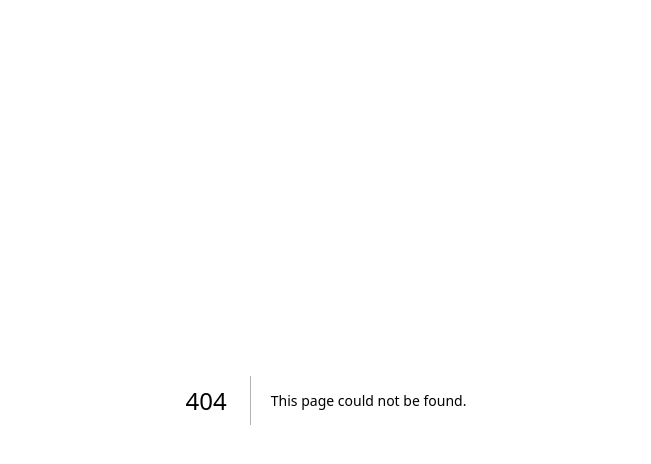
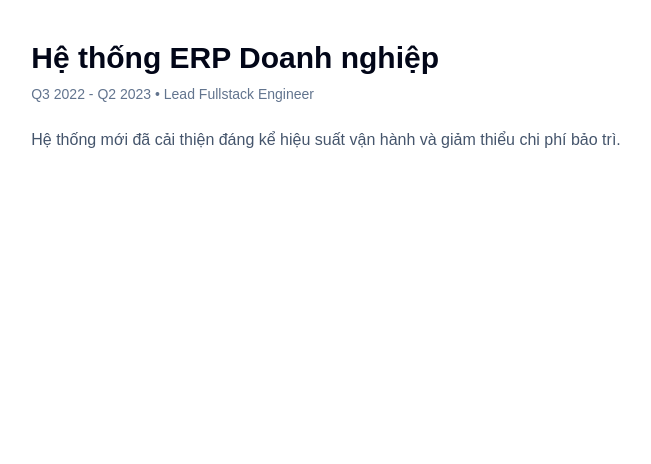
Before and after one commit to DBPCod/Portfolio, a Next.js app in the folder portfolio/: page /project/he-thong-erp-doanh-nghiep in a window 1280 px wide. Before the commit this address had no page. Shown: the top 464 px of the page, without its empty margins (314-965 px from the left). Built offline with nearby package versions, Linux system fonts and the light colour scheme.

Commit message:
feat: tạo data giả và cấu trúc chi tiết dự án

```diff
--- a/portfolio/app/dashboard/_components/FeaturedProjects.tsx
+++ b/portfolio/app/dashboard/_components/FeaturedProjects.tsx
@@ -1,27 +1,18 @@
 import { FontAwesomeIcon } from '@fortawesome/react-fontawesome';
 import { library } from '@fortawesome/fontawesome-svg-core';
 import { faArrowRight } from '@fortawesome/free-solid-svg-icons';
-
-const featuredProjects = [
-  {
-    title: "Hệ thống ERP Doanh nghiệp",
-    description: "Nền tảng quản lý tài chính và vận hành cho doanh nghiệp lớn.",
-    technologies: ["AWS", "Tailwind", "PostgreSQL"],
-    image: "/assets/loading.jpg",
-  },
-  {
-    title: "Nền tảng Fintech Core",
-    description: "Giải pháp giao dịch và vận hành ngân hàng số tập trung vào bảo mật.",
-    technologies: ["React", "Node.js", "Redis"],
-    image: "/assets/loading.jpg",
-  },
-  {
-    title: "Sales Dashboard Analytics",
-    description: "Bảng điều khiển dữ liệu giúp phân tích hiệu suất và ra quyết định nhanh.",
-    technologies: ["TypeScript", "AWS", "Docker"],
-    image: "/assets/loading.jpg",
-  },
-];
+import Link from 'next/link';
+import { PROJECTS_DATA } from '@/libs/data/projects.data';
+const featuredProjects = Object.values(PROJECTS_DATA).map((p) => ({
+  title: p.title,
+  description: p.subtitle ?? p.overview?.result?.description ?? '',
+  technologies: [
+    ...(p.technologies?.frontend ?? []),
+    ...(p.technologies?.backend ?? []),
+  ].slice(0, 3),
+  image: p.mainMockup ?? '/assets/loading.jpg',
+  slug: p.slug,
+}));
 
 export default function FeaturedProjects() {
 
@@ -37,39 +28,49 @@ export default function FeaturedProjects() {
       <div className="grid gap-6 md:grid-cols-3">
         {featuredProjects.map((project) => (
           <article
-            key={project.title}
+            key={project.slug}
             className="flex h-full flex-col rounded-3xl border border-slate-200 bg-white shadow-sm transition-all duration-300 ease-in-out hover:-translate-y-2 hover:shadow-2xl"
           >
-            <div className="h-48 min-h-[180px] overflow-hidden rounded-t-3xl bg-slate-100">
+            <div className="group h-48 min-h-[180px] overflow-hidden rounded-t-3xl bg-slate-100">
               <img
                 src={project.image}
                 alt={project.title}
-                className="h-full w-full object-cover object-center transition-transform duration-500 hover:scale-105"
+                onError={(e) => {
+                  (e.target as HTMLImageElement).src = "/assets/loading.jpg";
+                }}
+                className="h-full w-full object-cover object-center transition-transform duration-500 group-hover:scale-110"
               />
             </div>
+
             <div className="flex flex-1 flex-col gap-5 p-6">
               <div className="flex flex-wrap gap-2">
                 {project.technologies.map((tech) => (
                   <span
                     key={tech}
-                    className="rounded-full border border-slate-200 bg-slate-100 px-3 py-1 text-xs font-semibold uppercase tracking-wider  text-slate-600"
+                    className="rounded-full border border-slate-200 bg-slate-100 px-3 py-1 text-xs font-semibold uppercase tracking-wider text-slate-600"
                   >
                     {tech}
                   </span>
                 ))}
               </div>
+
               <div className="space-y-3">
-                <h3 className="text-xl font-semibold text-slate-950">{project.title}</h3>
-                <p className="text-sm leading-6 text-slate-600">{project.description}</p>
+                <h3 className="text-xl font-semibold text-slate-950">
+                  {project.title}
+                </h3>
+                <p className="text-sm leading-6 text-slate-600">
+                  {project.description}
+                </p>
               </div>
+
               <div className="mt-auto">
-                <a
-                  href="#"
+                <Link
+                  href={`/project/${project.slug}`}
                   className="inline-flex items-center gap-2 text-sm font-semibold text-sky-600 transition hover:text-sky-800"
                 >
                   Xem chi tiết
-                  <FontAwesomeIcon icon={['fas', 'arrow-right']} className="h-4 w-4" />
-                </a>
+                  <FontAwesomeIcon icon={["fas", "arrow-right"]} className="h-4 w-4" />
+                </Link>
               </div>
             </div>
           </article>
--- /dev/null
+++ b/portfolio/app/project/[slug]/page.tsx
@@ -0,0 +1,25 @@
+import { notFound } from 'next/navigation';
+import { PROJECTS_DATA } from '@/libs/data/projects.data';
+
+export default async function ProjectDetail({
+  params
+}: {
+  params: Promise<{ slug: string }>
+}) {
+  const resolvedParams = await params;
+  const project = PROJECTS_DATA[resolvedParams.slug as keyof typeof PROJECTS_DATA];
+
+  if (!project) return notFound();
+
+  const content = project.overview?.result?.description ?? project.subtitle ?? '';
+
+  return (
+    <main className="mx-auto max-w-4xl px-6 py-10">
+      <h1 className="text-3xl font-semibold text-slate-950">{project.title}</h1>
+      <p className="mt-2 text-sm text-slate-500">
+        {project.meta?.timeline} • {project.meta?.role}
+      </p>
+      <p className="mt-6 text-slate-600">{content}</p>
+    </main>
+  );
+}
--- /dev/null
+++ b/portfolio/app/project/page.tsx
@@ -0,0 +1,24 @@
+import Link from 'next/link';
+import { PROJECTS_DATA } from '@/libs/data/projects.data';
+
+const projects = Object.values(PROJECTS_DATA).map((p) => ({
+  slug: p.slug,
+  title: p.title,
+  excerpt: p.subtitle ?? p.overview?.result?.description ?? '',
+}));
+
+export default function ProjectsPage() {
+  return (
+    <main className="mx-auto max-w-6xl px-6 py-10">
+      <h1 className="text-3xl font-semibold text-slate-950 mb-6">Dự án</h1>
+      <div className="grid gap-6 md:grid-cols-3">
+        {projects.map((p) => (
+          <Link key={p.slug} href={`/project/${p.slug}`} className="block rounded-2xl border border-slate-200 bg-white p-6 shadow-sm transition-all hover:-translate-y-1 hover:shadow-md">
+            <h2 className="text-lg font-semibold text-slate-900">{p.title}</h2>
+            <p className="mt-2 text-sm text-slate-600">{p.excerpt}</p>
+          </Link>
+        ))}
+      </div>
+    </main>
+  );
+}
--- /dev/null
+++ b/portfolio/libs/data/projects.data.ts
@@ -0,0 +1,111 @@
+export const PROJECTS_DATA = {
+  "he-thong-erp-doanh-nghiep": {
+    slug: "he-thong-erp-doanh-nghiep",
+    title: "Hệ thống ERP Doanh nghiệp",
+    subtitle: "Tối ưu hóa vận hành & Chuỗi cung ứng",
+    meta: {
+      role: "Lead Fullstack Engineer",
+      timeline: "Q3 2022 - Q2 2023",
+      client: "TechLogistics Corp"
+    },
+    links: {
+      live: "https://example.com",
+      source: "https://github.com/your-repo"
+    },
+    mainMockup: "/images/mockups/erp-main.png",
+    overview: {
+      challenge: {
+        title: "Bài toán & Thách thức",
+        points: [
+          "Hệ thống cũ phân mảnh, dữ liệu không đồng bộ giữa các phòng ban dẫn đến sai sót trong quản lý kho và làm chậm quá trình xử lý đơn hàng.",
+          "Độ trễ đồng bộ dữ liệu > 2 giờ.",
+          "Thiếu khả năng mở rộng khi khối lượng giao dịch tăng.",
+          "UX phức tạp, tốn thời gian đào tạo nhân sự mới."
+        ]
+      },
+      solution: {
+        title: "Giải pháp Kỹ thuật",
+        points: [
+          "Tái cấu trúc kiến trúc sang Microservices, sử dụng Event-Driven Architecture để đảm bảo tính nhất quán của dữ liệu theo thời gian thực.",
+          "Chuyển đổi Monolith sang Microservices.",
+          "Triển khai Kafka cho streaming data.",
+          "Xây dựng Design System mới bằng React & Tailwind."
+        ]
+      },
+      result: {
+        title: "Kết quả Thực tế",
+        description: "Hệ thống mới đã cải thiện đáng kể hiệu suất vận hành và giảm thiểu chi phí bảo trì.",
+        metrics: [
+          { label: "THỜI GIAN XỬ LÝ ĐƠN", value: "-45%" },
+          { label: "UPTIME HỆ THỐNG", value: "99.9%" }
+        ]
+      }
+    },
+    technologies: {
+      frontend: ["React 19", "TypeScript", "Tailwind CSS", "Zustand"],
+      backend: ["Node.js", "NestJS", "PostgreSQL", "Redis"],
+      devops: ["AWS", "Docker", "Kubernetes", "GitHub Actions"]
+    },
+    architectureSlides: [
+      {
+        id: 1,
+        title: "Architecture Diagram",
+        description: "System topology detailing microservices interaction, message queues, and database clusters goes here.",
+        image: "/images/architecture/erp-topology.png"
+      },
+      {
+        id: 2,
+        title: "Database Schema",
+        description: "Optimized relational database structure designed for high-concurrency read/write operations.",
+        image: "/images/architecture/erp-db.png"
+      }
+    ]
+  },
+  "nen-tang-fintech-core": {
+    slug: "nen-tang-fintech-core",
+    title: "Nền tảng Fintech Core",
+    subtitle: "Bảo mật và hiệu năng cho giải pháp tài chính",
+    meta: {
+      role: "Senior Backend Engineer",
+      timeline: "Q1 2021 - Q4 2021",
+      client: "FinServe Inc"
+    },
+    links: {
+      live: "https://example-fintech.com",
+      source: "https://github.com/your-repo/fintech"
+    },
+    mainMockup: "/images/mockups/fintech-main.png",
+    overview: {
+      challenge: {
+        title: "Bài toán & Thách thức",
+        points: [
+          "Yêu cầu độ trễ thấp cho hàng nghìn giao dịch mỗi giây.",
+          "Quy định bảo mật và lưu trữ dữ liệu nghiêm ngặt.",
+          "Khả năng mở rộng ngang khi lưu lượng tăng đột biến."
+        ]
+      },
+      solution: {
+        title: "Giải pháp Kỹ thuật",
+        points: [
+          "Thiết kế hệ thống event-driven, chia nhỏ các service theo bounded-context.",
+          "Sử dụng caching và CQRS để tăng hiệu năng đọc/ghi.",
+          "Áp dụng kĩ thuật rate-limiting và monitoring chặt chẽ."
+        ]
+      },
+      result: {
+        title: "Kết quả Thực tế",
+        description: "Hệ thống đáp ứng thông lượng cao và tuân thủ tiêu chuẩn bảo mật.",
+        metrics: [
+          { label: "TỐC ĐỘ XỬ LÝ", value: ">2000 TPS" },
+          { label: "THỜI GIAN PHẢN HỒI TRUNG BÌNH", value: "<120ms" }
+        ]
+      }
+    },
+    technologies: {
+      frontend: ["React", "TypeScript"],
+      backend: ["Golang", "PostgreSQL", "Redis"],
+      devops: ["GCP", "Docker", "Terraform"]
+    },
+    architectureSlides: []
+  }
+};
```
